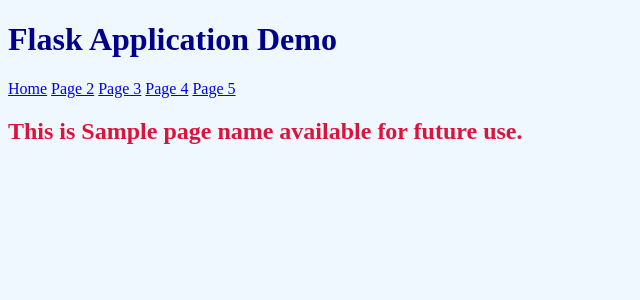
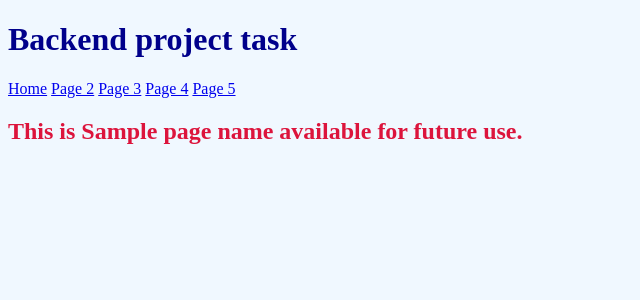
Before and after one commit to michaelwaterhouse/innovate-portfolio, a Python web app: template flask-folder/backend_project/backend_project/backend_project/templates/page_2.html in a window 1280 px wide. Shown: the top 300 px of the page, without its empty margins (0-640 px from the left). Run offline with Jinja, Linux system fonts and the light colour scheme; the template is opened without the code that fills it: most values are stand-ins (such as "Sample title", 1, 10 or a date in 2020).

Commit message:
large commit

```diff
--- a/flask-folder/backend_project/backend_project/backend_project/templates/base.html
+++ b/flask-folder/backend_project/backend_project/backend_project/templates/base.html
@@ -5,10 +5,10 @@
     <meta charset="UTF-8">
     <meta http-equiv="X-UA-Compatible" content="IE=edge">
     <meta name="viewport" content="width=device-width, initial-scale=1.0">
-    <title>{% block title%}{% endblock %}- Flask</title>
+    <title>{% block title%}{% endblock %}- Backend project </title>
 </head>
 <body>
-    <h1>Flask Application Demo</h1>
+    <h1>Backend project task</h1>
 
     <nav>
         <a href="/">Home</a>
```
